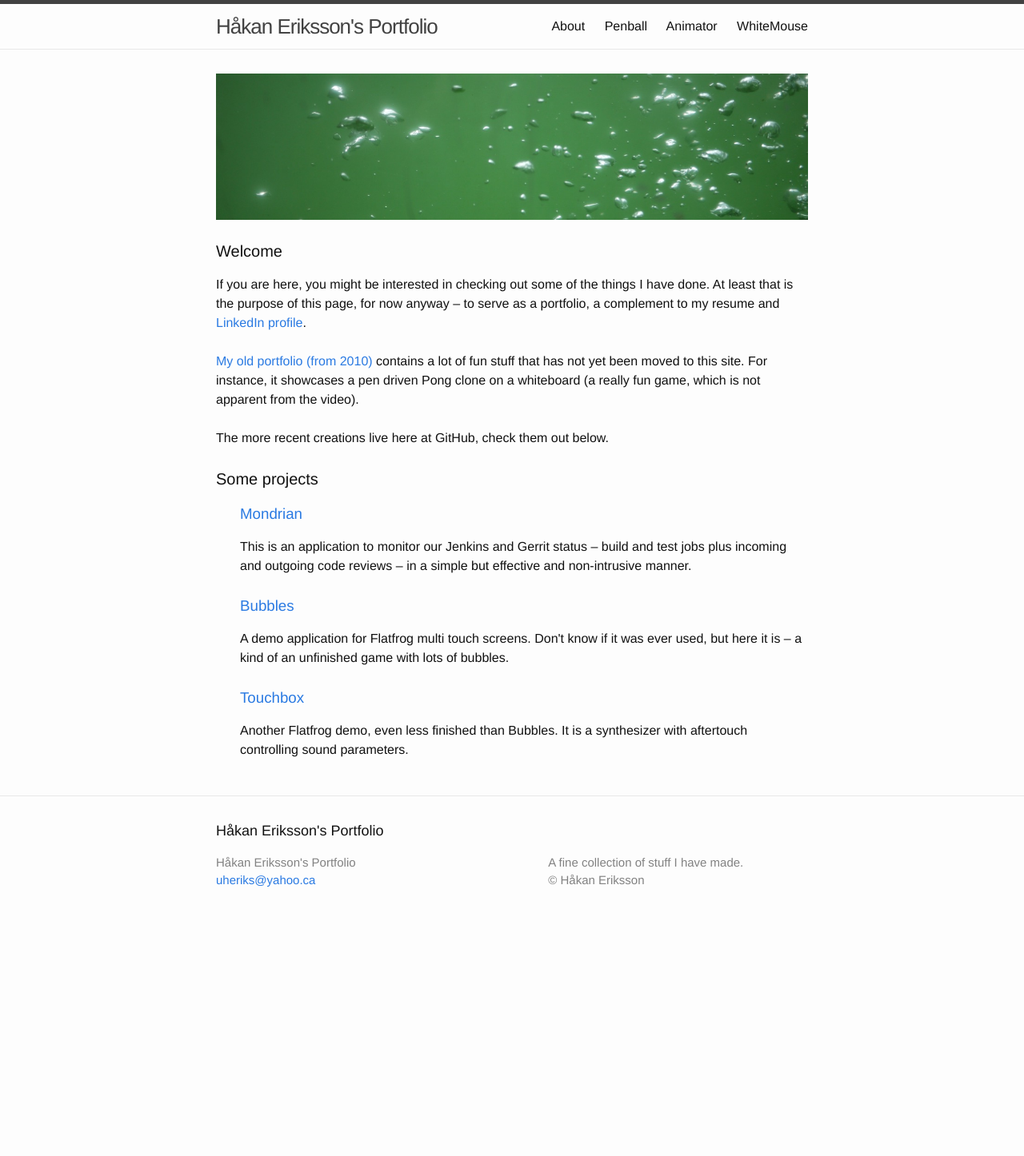
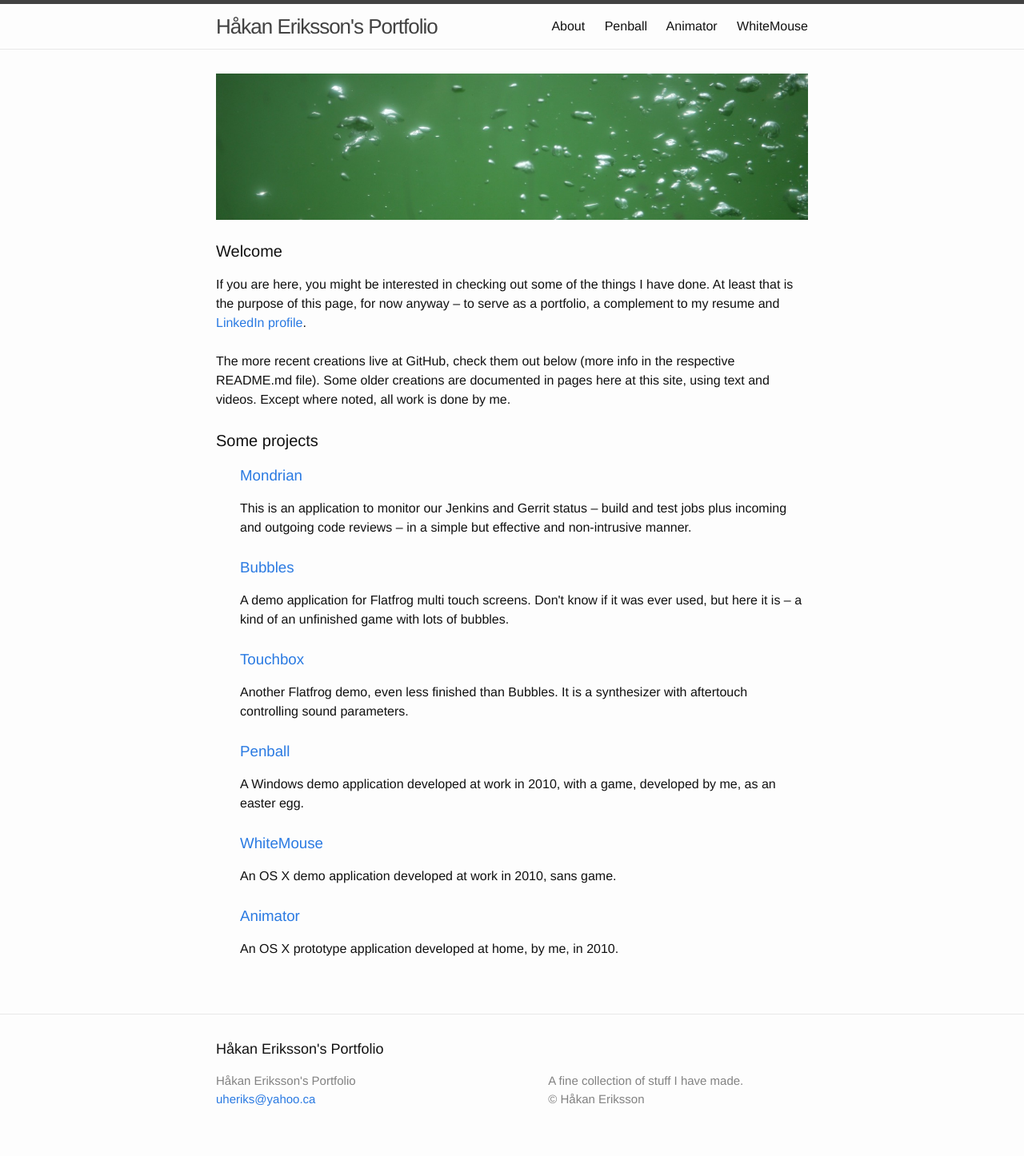
Before and after one commit to bar-and-c/bar-and-c.github.io, a Jekyll site: the page built from index.html, in a window 1280 px wide. Shown: the whole page at 80% size. Built offline with Jekyll 4.4.1, drawn with Linux system fonts in a browser that asks for light colours; before the commit the page ends 1173 px from its top, so only the background shows below that.

Commit message:
Add links to Penball, WhiteMouse and Animator from front page

```diff
--- a/index.html
+++ b/index.html
@@ -11,11 +11,9 @@ layout: default
   If you are here, you might be interested in checking out some of the things I have done. At least that is the purpose of this page, for now anyway – to serve as a portfolio, a complement to my resume and <a class="page-link" href="https://se.linkedin.com/in/hakaneriksson">LinkedIn profile</a>.
   <br>
   <br>
-  <a class="page-link" href="https://dl.dropboxusercontent.com/u/4514196/Portfolio/Home.html">My old portfolio (from 2010)</a> contains a lot of fun stuff that has not yet been moved to this site. For instance, it showcases a pen driven Pong clone on a whiteboard (a really fun game, which is not apparent from the video).
-  <br>
-  <br>
 
-  The more recent creations live here at GitHub, check them out below.
+  The more recent creations live at GitHub, check them out below (more info in the respective README.md file).
+  Some older creations are documented in pages here at this site, using text and videos. Except where noted, all work is done by me.
   <br>
   <br>
   <h1 class="page-heading">Some projects</h1>
@@ -27,16 +25,42 @@ layout: default
         This is an application to monitor our Jenkins and Gerrit status – build and test jobs plus incoming and outgoing code reviews – in a simple but effective and non-intrusive manner.
       <br>
       <br>
+
       <h3>
         <a class="page-link" href="https://github.com/bar-and-c/bubbles">Bubbles</a>
       </h3>
         A demo application for Flatfrog multi touch screens. Don't know if it was ever used, but here it is – a kind of an unfinished game with lots of bubbles.
       <br>
       <br>
+
       <h3>
         <a class="page-link" href="https://github.com/bar-and-c/touchbox">Touchbox</a>
       </h3>
         Another Flatfrog demo, even less finished than Bubbles. It is a synthesizer with aftertouch controlling sound parameters.
+      <br>
+      <br>
+
+      <h3>
+        <a class="page-link" href="/penball">Penball</a>
+      </h3>
+        A Windows demo application developed at work in 2010, with a game, developed by me, as an easter egg.
+      <br>
+      <br>
+
+      <h3>
+        <a class="page-link" href="/whitemouse">WhiteMouse</a>
+      </h3>
+        An OS X demo application developed at work in 2010, sans game.
+      <br>
+      <br>
+
+      <h3>
+        <a class="page-link" href="/animator">Animator</a>
+      </h3>
+        An OS X prototype application developed at home, by me, in 2010.
+      <br>
+      <br>
+
   </ul>
 
 
```
